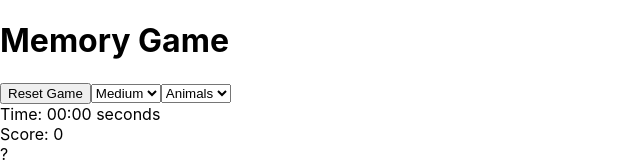
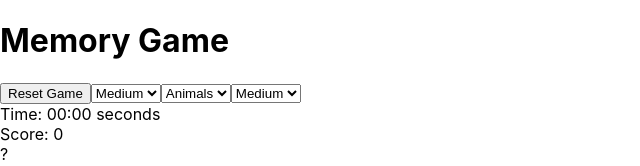
Before and after one commit to ortal27/my-memory-game, a React (Create React App) app: page / in a window 1280 px wide. Shown: the top 166 px of the page, without its empty margins (0-640 px from the left). Built offline with nearby package versions, Linux system fonts and the light colour scheme.

Commit message:
add sizeSelectore

```diff
--- a/src/components/GameBoard.tsx
+++ b/src/components/GameBoard.tsx
@@ -32,6 +32,10 @@ const ThemeSelector = styled.select`
   /* Add styling for the theme selector */
 `;
 
+const SizeSelector = styled.select`
+  /* Add styling for the size selector */
+`;
+
 const GameBoard: React.FC<GameBoardProps> = ({}) => {
   const [cards, setCards] = useState<string[]>([]);
   const [flippedCards, setFlippedCards] = useState<number[]>([]);
@@ -42,6 +46,7 @@ const GameBoard: React.FC<GameBoardProps> = ({}) => {
   const [startTime, setStartTime] = useState(0);
   const [difficultyLevel, setDifficultyLevel] = useState("medium");
   const [theme, setTheme] = useState("animals");
+  const [size, setSize] = useState("medium"); // Default size
 
   const themeCardValues: { [key: string]: string[] } = {
     animals: [
@@ -79,18 +84,18 @@ const GameBoard: React.FC<GameBoardProps> = ({}) => {
   useEffect(() => {
     // Generate cards based on the selected difficulty level
     let numCards: number;
-    switch (difficultyLevel) {
-      case "easy":
+    switch (size) {
+      case "small":
         numCards = 8;
         break;
       case "medium":
         numCards = 12;
         break;
-      case "hard":
+      case "large":
         numCards = 16;
         break;
       default:
-        numCards = 12; // Default to medium difficulty
+        numCards = 12; // Default to medium size
     }
     const shuffledCards = themeCardValues[theme]
       .slice(0, numCards / 2)
@@ -107,7 +112,7 @@ const GameBoard: React.FC<GameBoardProps> = ({}) => {
       setMatchedCards([]);
       setStartTime(0);
     }
-  }, [resetGame, difficultyLevel, theme]);
+  }, [resetGame, size, difficultyLevel, theme]);
 
   useEffect(() => {
     // Check for game completion
@@ -182,6 +187,11 @@ const GameBoard: React.FC<GameBoardProps> = ({}) => {
             <option value="fruits">Fruits</option>
             <option value="colors">Colors</option>
           </ThemeSelector>
+          <SizeSelector value={size} onChange={(e) => setSize(e.target.value)}>
+            <option value="small">Small</option>
+            <option value="medium">Medium</option>
+            <option value="large">Large</option>
+          </SizeSelector>
           <TimerWrapper>
             Time:{" "}
             {startTime === 0
```
